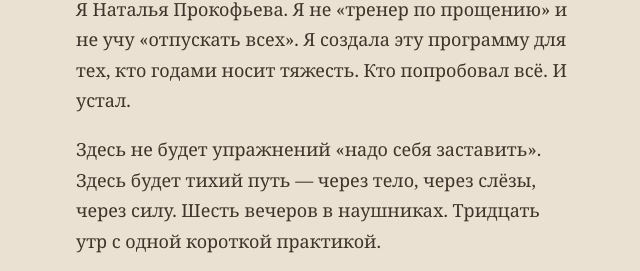
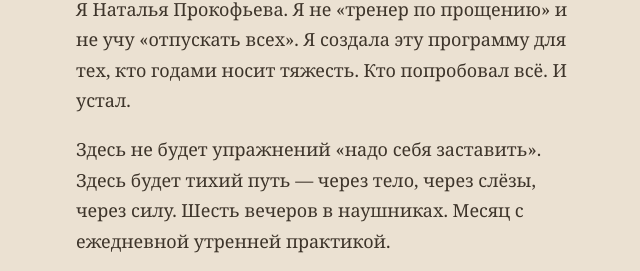
Before and after one commit to prokofevanata2-commits/landing-tihoe, a plain HTML site: page index.html in a window 1280 px wide. Shown: the part 2578-2849 px from the top of the page, 318-958 px from the left. Drawn offline with Linux system fonts and the light colour scheme.

Commit message:
Update copy: 'месяц с ежедневной утренней практикой'

```diff
--- a/index.html
+++ b/index.html
@@ -323,7 +323,7 @@
   <div class="container author-block">
     <h2>Кто ведёт программу</h2>
     <p>Я Наталья Прокофьева. Я не «тренер по прощению» и не учу «отпускать всех». Я создала эту программу для тех, кто годами носит тяжесть. Кто попробовал всё. И устал.</p>
-    <p>Здесь не будет упражнений «надо себя заставить». Здесь будет тихий путь — через тело, через слёзы, через силу. Шесть вечеров в наушниках. Тридцать утр с одной короткой практикой.</p>
+    <p>Здесь не будет упражнений «надо себя заставить». Здесь будет тихий путь — через тело, через слёзы, через силу. Шесть вечеров в наушниках. Месяц с ежедневной утренней практикой.</p>
     <p>Через тридцать дней ты — другой. Не «всё забыл». Не «простил всех». А — стал свободнее.</p>
     <div class="signature">— Наталья</div>
   </div>
```
